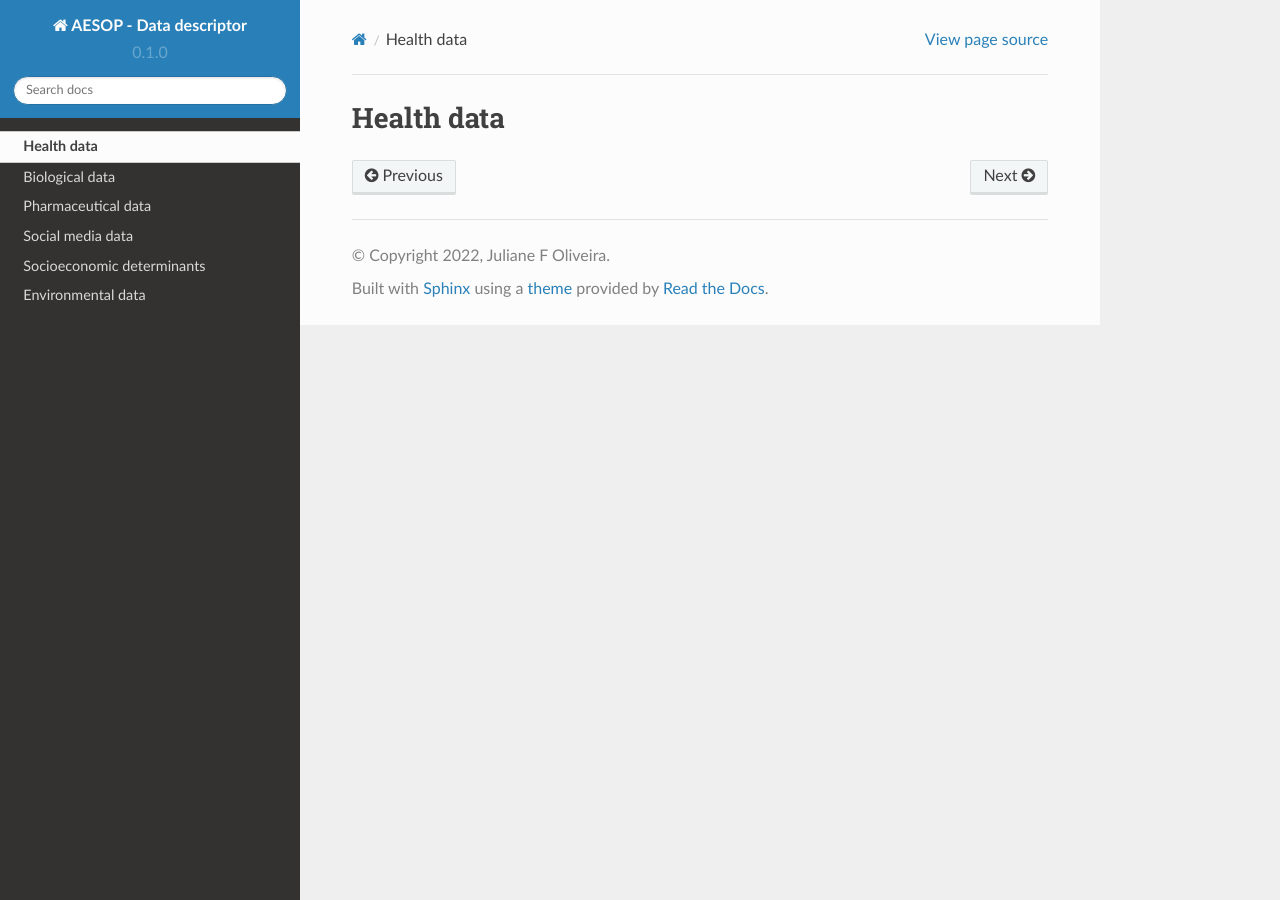
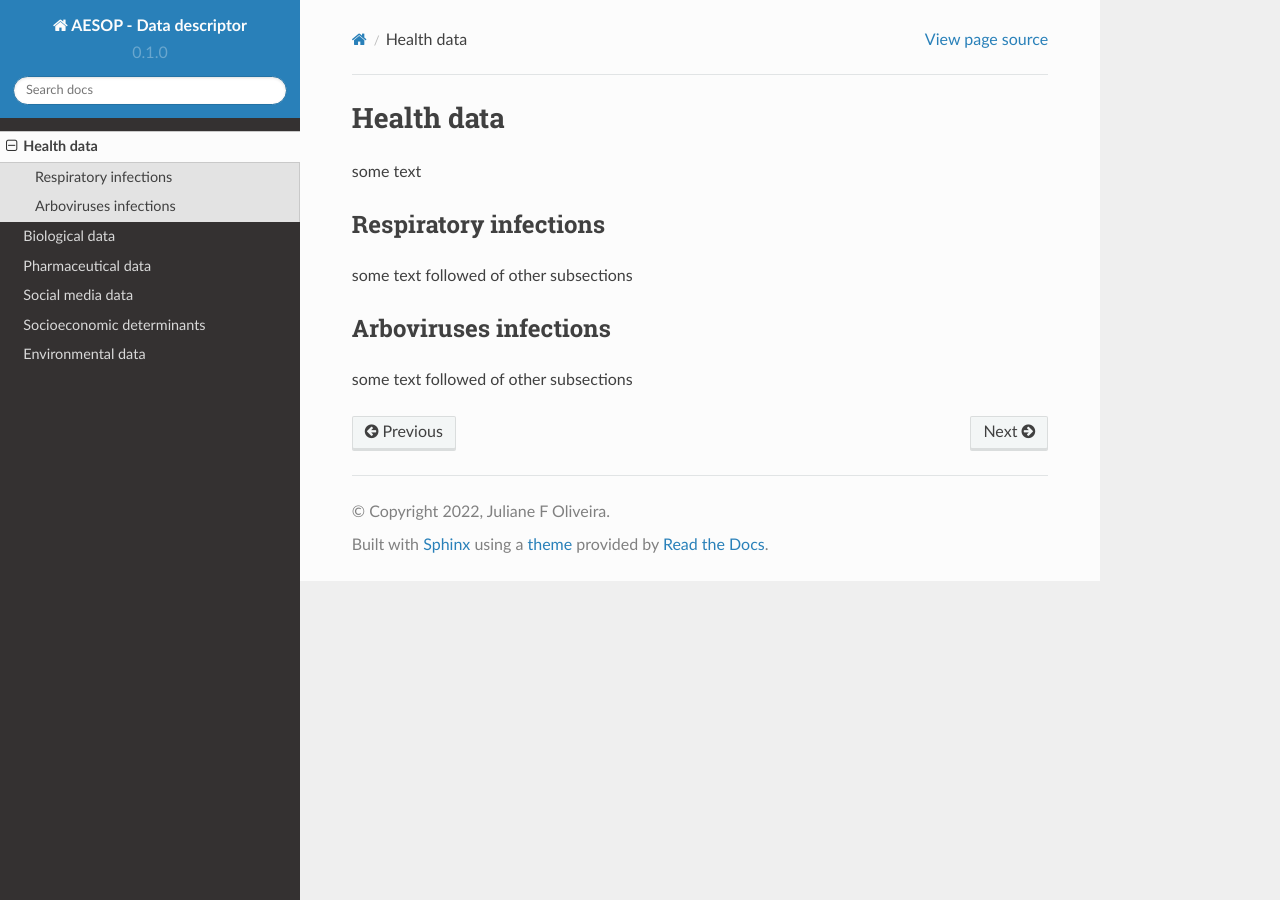
Before and after one commit to cidacslab/AESOP-Data-Documentation, a Sphinx documentation site: the page built from docs/source/health.rst, in a window 1280 px wide. Built offline with Sphinx 7.4.7 and the Read the Docs theme 2.0.0, drawn with Linux system fonts in a browser that asks for light colours.

Commit message:
Update health.rst

```diff
--- a/docs/source/health.rst
+++ b/docs/source/health.rst
@@ -1,2 +1,14 @@
 Health data
 =====
+
+some text
+
+Respiratory infections
+----------------------
+
+some text followed of other subsections
+
+Arboviruses infections
+----------------------
+
+some text followed of other subsections
```
